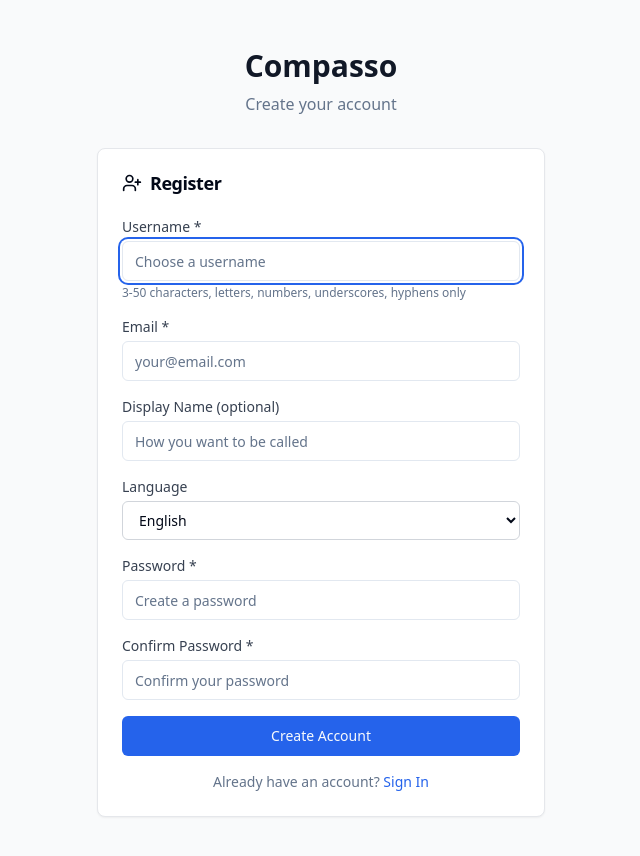
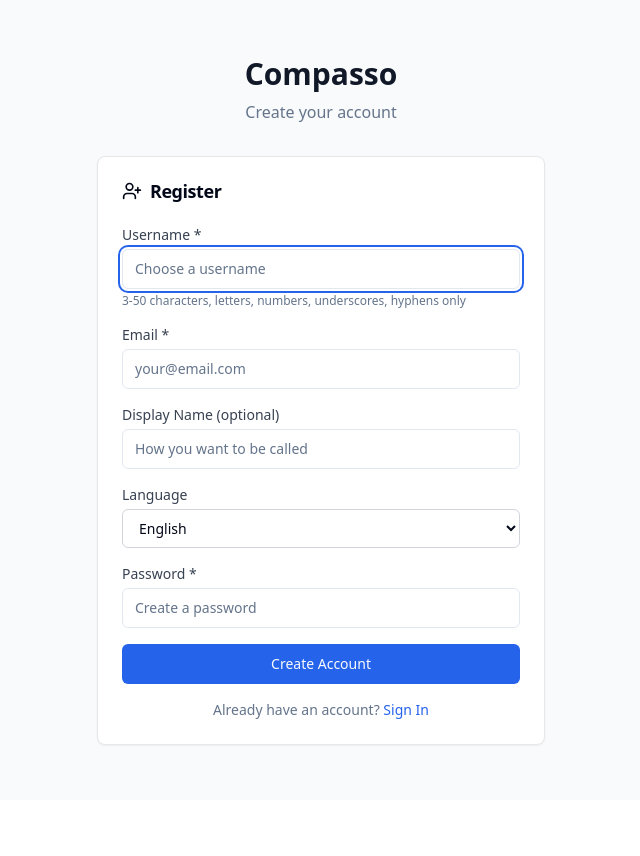
Before and after one commit to s3rgiosan/compasso, a React (Vite) app in the folder apps/web/: page /register in a window 1280 px wide. Shown: the top 856 px of the page, without its empty margins (319-959 px from the left). After the commit the page ends 800 px from the top, so only its background shows below. Built offline with nearby package versions, Linux system fonts and the light colour scheme; no server answers.

Commit message:
Remove confirm password field from registration form

```diff
--- a/apps/web/src/pages/Register.tsx
+++ b/apps/web/src/pages/Register.tsx
@@ -15,7 +15,6 @@ export default function Register() {
 
   const [username, setUsername] = useState('');
   const [password, setPassword] = useState('');
-  const [confirmPassword, setConfirmPassword] = useState('');
   const [email, setEmail] = useState('');
   const [displayName, setDisplayName] = useState('');
   const [locale, setLocale] = useState(i18n.language?.startsWith('pt') ? 'pt' : 'en');
@@ -26,13 +25,6 @@ export default function Register() {
     e.preventDefault();
     setError(null);
 
-    // Validate passwords match
-    if (password !== confirmPassword) {
-      setError(t('auth.passwordsDoNotMatch'));
-      return;
-    }
-
-    // Validate password strength
     if (password.length < 8) {
       setError(t('auth.passwordMinLength'));
       return;
@@ -158,22 +150,7 @@ export default function Register() {
                 <PasswordStrengthMeter password={password} />
               </div>
 
-              <div>
-                <label htmlFor="confirmPassword" className="block text-sm font-medium text-gray-700 mb-1">
-                  {t('auth.confirmPasswordRequired')}
-                </label>
-                <Input
-                  id="confirmPassword"
-                  type="password"
-                  value={confirmPassword}
-                  onChange={(e) => setConfirmPassword(e.target.value)}
-                  placeholder={t('auth.confirmPassword')}
-                  required
-                  autoComplete="new-password"
-                />
-              </div>
-
-              <Button type="submit" className="w-full" disabled={loading}>
+<Button type="submit" className="w-full" disabled={loading}>
                 {loading ? t('auth.creatingAccount') : t('auth.createAccount')}
               </Button>
 
```
Also changed, not shown: 1 other file (tests, documents, lock files or other folders).
